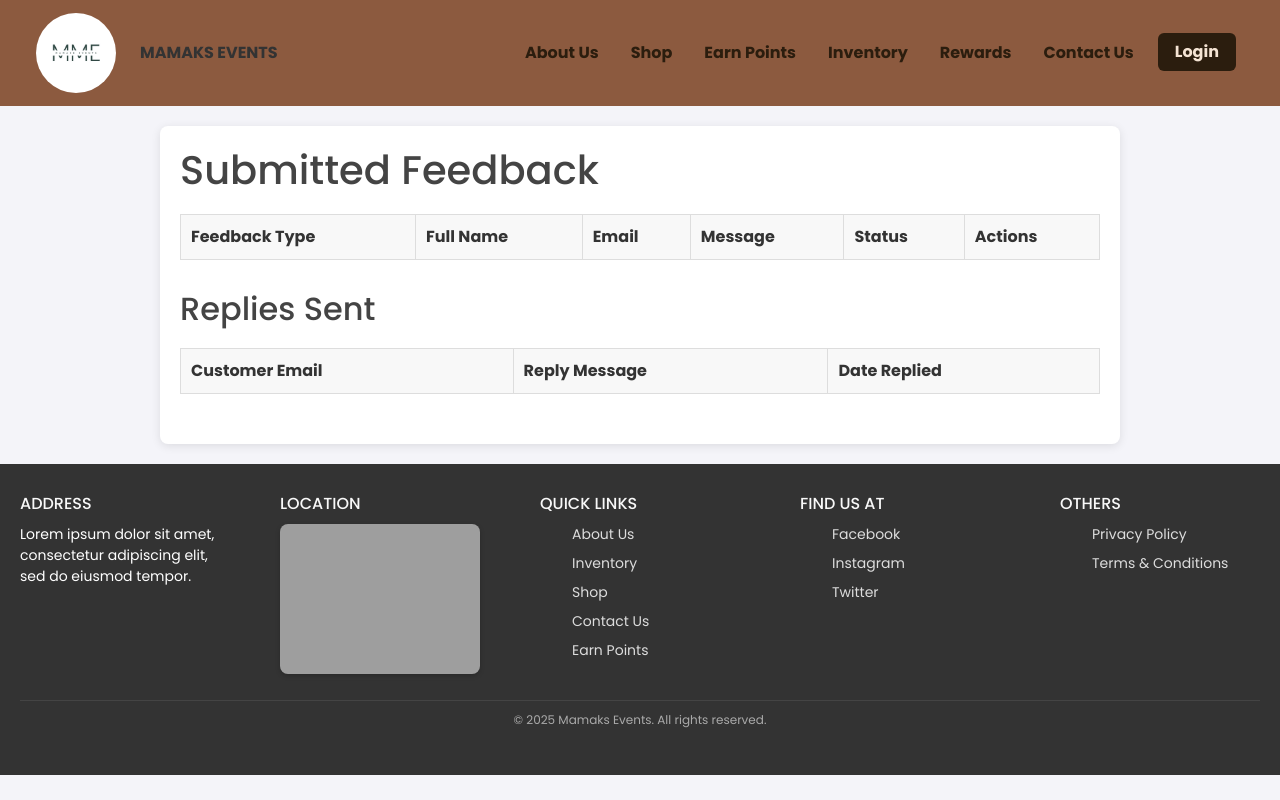
After one commit to Lushfadeds/App-Development-Project, a Flask app: page /contact_us_data in a window 1280 px wide. The commit adds this page. Run offline with Flask 3, Linux system fonts and the light colour scheme; lists and menus that the app fills with data are empty; a map, chart or similar area stays blank; some libraries are stand-ins or nearby versions; grey boxes are pictures that could not be loaded.

Commit message:
added 2 files

```diff
--- /dev/null
+++ b/static/contact_us_data.css
@@ -0,0 +1,85 @@
+body {
+    font-family: Arial, sans-serif;
+    margin: 0;
+    padding: 0;
+    background-color: #f4f4f9;
+    color: #333;
+}
+
+.container {
+    max-width: 960px;
+    margin: 20px auto;
+    padding: 20px;
+    background: #fff;
+    border-radius: 8px;
+    box-shadow: 0 2px 10px rgba(0, 0, 0, 0.1);
+}
+
+h1, h2 {
+    color: #444;
+    margin-bottom: 20px;
+}
+
+table {
+    width: 100%;
+    border-collapse: collapse;
+    margin-bottom: 30px;
+}
+
+table th, table td {
+    border: 1px solid #ddd;
+    padding: 10px;
+    text-align: left;
+}
+
+table th {
+    background-color: #f8f8f8;
+}
+
+table tbody tr:nth-child(even) {
+    background-color: #f9f9f9;
+}
+
+textarea {
+    width: 100%;
+    min-height: 60px;
+    margin-top: 10px;
+    margin-bottom: 10px;
+    padding: 8px;
+    border: 1px solid #ddd;
+    border-radius: 4px;
+}
+
+button {
+    display: inline-block;
+    padding: 8px 12px;
+    background-color: #007bff;
+    color: #fff;
+    border: none;
+    border-radius: 4px;
+    cursor: pointer;
+    transition: background-color 0.3s ease;
+}
+
+button:hover {
+    background-color: #0056b3;
+}
+
+.flash-message {
+    margin-bottom: 20px;
+    padding: 10px;
+    border: 1px solid transparent;
+    border-radius: 4px;
+}
+
+.flash-message.success {
+    background-color: #d4edda;
+    color: #155724;
+    border-color: #c3e6cb;
+}
+
+.flash-message.danger {
+    background-color: #f8d7da;
+    color: #721c24;
+    border-color: #f5c6cb;
+}
--- a/static/login.css
+++ b/static/login.css
@@ -110,5 +110,6 @@ h2 {
 }
 
 .signup-button:hover {
+    color: black;
     background-color: #D4B59E;
 }
--- /dev/null
+++ b/templates/contact_us_data.html
@@ -0,0 +1,70 @@
+{% extends "base.html" %}
+{% block content %}
+<link rel="stylesheet" href="{{ url_for('static', filename='contact_us_data.css') }}">
+<body>
+    <div class="container">
+        <h1>Submitted Feedback</h1>
+        <table border="1" cellpadding="10">
+            <thead>
+                <tr>
+                    <th>Feedback Type</th>
+                    <th>Full Name</th>
+                    <th>Email</th>
+                    <th>Message</th>
+                    <th>Status</th>
+                    <th>Actions</th>
+                </tr>
+            </thead>
+            <tbody>
+                {% for feedback in feedback_list %}
+                <tr>
+                    <td>{{ feedback.feedback_type }}</td>
+                    <td>{{ feedback.full_name }}</td>
+                    <td>{{ feedback.email }}</td>
+                    <td>{{ feedback.message }}</td>
+                    <td>
+                        {% if feedback.replied %}
+                            <span style="color: green;">Replied</span>
+                        {% else %}
+                            <span style="color: red;">Pending</span>
+                        {% endif %}
+                    </td>
+                    <td>
+                        {% if not feedback.replied %}
+                        <!-- Reply Form -->
+                        <form action="/reply_to_feedback" method="POST" style="display: inline;">
+                            <input type="hidden" name="email" value="{{ feedback.email }}">
+                            <textarea name="reply_message" placeholder="Write your reply..." required></textarea>
+                            <button type="submit">Send Reply</button>
+                        </form>
+                        {% else %}
+                        <span>Already Replied</span>
+                        {% endif %}
+                    </td>
+                </tr>
+                {% endfor %}
+            </tbody>
+        </table>
+
+        <h2>Replies Sent</h2>
+        <table border="1" cellpadding="10">
+            <thead>
+                <tr>
+                    <th>Customer Email</th>
+                    <th>Reply Message</th>
+                    <th>Date Replied</th>
+                </tr>
+            </thead>
+            <tbody>
+                {% for reply in reply_list %}
+                <tr>
+                    <td>{{ reply.email }}</td>
+                    <td>{{ reply.reply_message }}</td>
+                    <td>{{ reply.date_replied }}</td>
+                </tr>
+                {% endfor %}
+            </tbody>
+        </table>
+    </div>
+</body>
+{% endblock %}
```
Also changed, not shown: __init__.py (+72 -18 lines), static/contact_us.css (+18 -1 lines), instance/main.db (added), instance/rewards.db.
